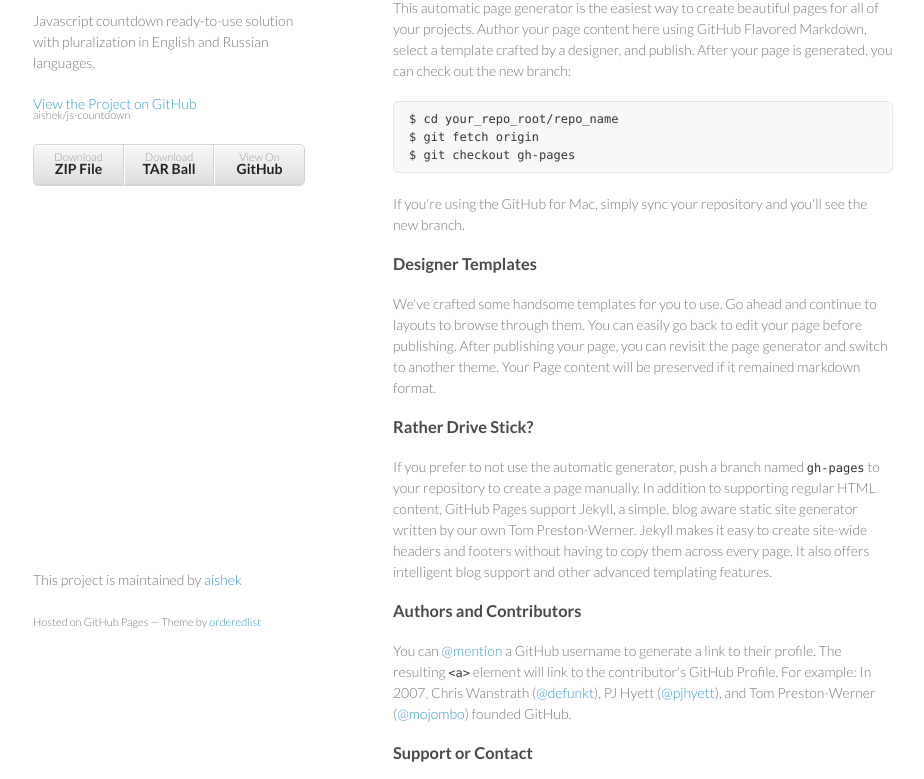
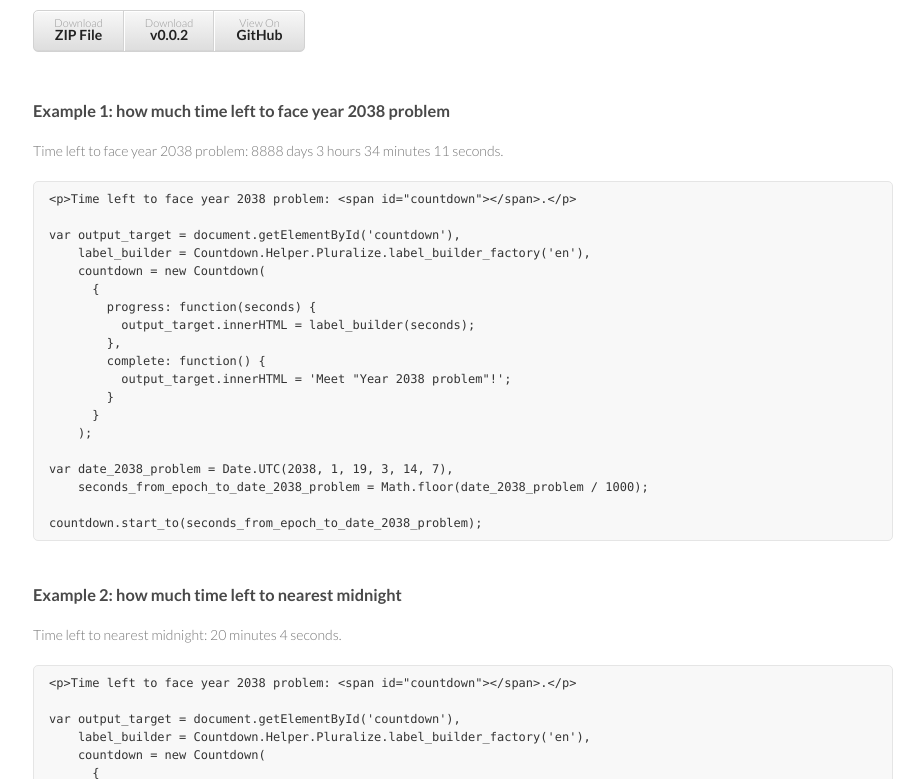
Before and after one commit to aishek/js-countdown, a plain HTML site: page index.html in a window 1280 px wide. Shown: the part 99-878 px from the top of the page, without its empty margins (177-1101 px from the left). Drawn offline with Linux system fonts and the light colour scheme.

Commit message:
updated examples

```diff
--- a/index.html
+++ b/index.html
@@ -3,7 +3,7 @@
   <head>
     <meta charset="utf-8">
     <meta http-equiv="X-UA-Compatible" content="chrome=1">
-    <title>Js-countdown by aishek</title>
+    <title>js-countdown – Javascript countdown ready-to-use solution with pluralization in English and Russian languages.</title>
 
     <link rel="stylesheet" href="stylesheets/styles.css">
     <link rel="stylesheet" href="stylesheets/pygment_trac.css">
@@ -11,54 +11,182 @@
     <!--[if lt IE 9]>
     <script src="//html5shiv.googlecode.com/svn/trunk/html5.js"></script>
     <![endif]-->
+
+    <script src="javascripts/countdown.js"></script>
   </head>
   <body>
     <div class="wrapper">
       <header>
-        <h1>Js-countdown</h1>
-        <p>Javascript countdown ready-to-use solution with pluralization in English and Russian languages.</p>
+        <h1>js-countdown</h1>
 
-        <p class="view"><a href="https://github.com/aishek/js-countdown">View the Project on GitHub <small>aishek/js-countdown</small></a></p>
-
-
-        <ul>
+        <ul style="margin-bottom: 50px;">
           <li><a href="https://github.com/aishek/js-countdown/zipball/master">Download <strong>ZIP File</strong></a></li>
-          <li><a href="https://github.com/aishek/js-countdown/tarball/master">Download <strong>TAR Ball</strong></a></li>
+          <li><a href="https://github.com/aishek/js-countdown/releases/tag/v0.0.2">Download <strong>v0.0.2</strong></a></li>
           <li><a href="https://github.com/aishek/js-countdown">View On <strong>GitHub</strong></a></li>
         </ul>
       </header>
       <section>
-        <h3>
-<a name="welcome-to-github-pages" class="anchor" href="#welcome-to-github-pages"><span class="octicon octicon-link"></span></a>Welcome to GitHub Pages.</h3>
+        <h3><a name="example-1" class="anchor" href="#example-1"><span class="octicon octicon-link"></span></a>Example 1: how much time left to face year 2038 problem</h3>
+        <p>Time left to face year 2038 problem: <span id="countdown"></span>.</p>
+<pre><code>&lt;p&gt;Time left to face year 2038 problem: &lt;span id="countdown"&gt;&lt;/span&gt;.&lt;/p&gt;
 
-<p>This automatic page generator is the easiest way to create beautiful pages for all of your projects. Author your page content here using GitHub Flavored Markdown, select a template crafted by a designer, and publish. After your page is generated, you can check out the new branch:</p>
+var output_target = document.getElementById('countdown'),
+    label_builder = Countdown.Helper.Pluralize.label_builder_factory('en'),
+    countdown = new Countdown(
+      {
+        progress: function(seconds) {
+          output_target.innerHTML = label_builder(seconds);
+        },
+        complete: function() {
+          output_target.innerHTML = 'Meet "Year 2038 problem"!';
+        }
+      }
+    );
 
-<pre><code>$ cd your_repo_root/repo_name
-$ git fetch origin
-$ git checkout gh-pages
+var date_2038_problem = Date.UTC(2038, 1, 19, 3, 14, 7),
+    seconds_from_epoch_to_date_2038_problem = Math.floor(date_2038_problem / 1000);
+
+countdown.start_to(seconds_from_epoch_to_date_2038_problem);
+</code></pre>
+        <script type="text/javascript">
+          var output_target = document.getElementById('countdown'),
+              label_builder = Countdown.Helper.Pluralize.label_builder_factory('en'),
+              countdown = new Countdown(
+                {
+                  progress: function(seconds) {
+                    output_target.innerHTML = label_builder(seconds);
+                  },
+                  complete: function() {
+                    output_target.innerHTML = 'Meet "Year 2038 problem"!';
+                  }
+                }
+              );
+
+          var date_2038_problem = Date.UTC(2038, 1, 19, 3, 14, 7),
+              seconds_from_epoch_to_date_2038_problem = Math.floor(date_2038_problem / 1000);
+
+          countdown.start_to(seconds_from_epoch_to_date_2038_problem);
+        </script>
+
+        <h3 style="margin-top: 45px;"><a name="example-2" class="anchor" href="#example-2"><span class="octicon octicon-link"></span></a>Example 2: how much time left to nearest midnight</h3>
+        <p>Time left to nearest midnight: <span id="to-midnight-countdown"></span>.</p>
+<pre><code>&lt;p&gt;Time left to face year 2038 problem: &lt;span id="countdown"&gt;&lt;/span&gt;.&lt;/p&gt;
+
+var output_target = document.getElementById('countdown'),
+    label_builder = Countdown.Helper.Pluralize.label_builder_factory('en'),
+    countdown = new Countdown(
+      {
+        progress: function(seconds) {
+          output_target.innerHTML = label_builder(seconds);
+        },
+        complete: function() {
+          output_target.innerHTML = 'Meet "Year 2038 problem"!';
+        }
+      }
+    );
+
+var date_2038_problem = Date.UTC(2038, 1, 19, 3, 14, 7),
+    seconds_from_epoch_to_date_2038_problem = Math.floor(date_2038_problem / 1000);
+
+countdown.start_to(seconds_from_epoch_to_date_2038_problem);
 </code></pre>
 
-<p>If you're using the GitHub for Mac, simply sync your repository and you'll see the new branch.</p>
+        <script type="text/javascript">
+          var midnight_output_target = document.getElementById('to-midnight-countdown'),
+              next_midnight_label_builder = Countdown.Helper.Pluralize.label_builder_factory('en'),
+              next_midnight_countdown = new Countdown(
+                {
+                  progress: function(seconds) {
+                    midnight_output_target.innerHTML = next_midnight_label_builder(seconds);
+                  },
+                  complete: function() {
+                    midnight_output_target.innerHTML = "It's midnight!";
+                  }
+                }
+              );
 
-<h3>
-<a name="designer-templates" class="anchor" href="#designer-templates"><span class="octicon octicon-link"></span></a>Designer Templates</h3>
+          var date = new Date();
+          date.setHours(24);
+          date.setMinutes(0);
+          date.setSeconds(0);
+          var seconds_from_epoch_to_next_midnight = Math.floor(date.getTime() / 1000);
 
-<p>We've crafted some handsome templates for you to use. Go ahead and continue to layouts to browse through them. You can easily go back to edit your page before publishing. After publishing your page, you can revisit the page generator and switch to another theme. Your Page content will be preserved if it remained markdown format.</p>
+          next_midnight_countdown.start_to(seconds_from_epoch_to_next_midnight);
+        </script>
 
-<h3>
-<a name="rather-drive-stick" class="anchor" href="#rather-drive-stick"><span class="octicon octicon-link"></span></a>Rather Drive Stick?</h3>
+        <h3 style="margin-top: 45px;"><a name="example-3" class="anchor" href="#example-3"><span class="octicon octicon-link"></span></a>Example 3: how much time do you spend on this page</h3>
+        <p>How much time do you spend on this page: <span id="spend-here-countdown"></span>.</p>
+<pre><code>&lt;p&gt;How much time do you spend on this page: &lt;span id="spend-here-countdown"&gt;&lt;/span&gt;.&lt;/p&gt;
 
-<p>If you prefer to not use the automatic generator, push a branch named <code>gh-pages</code> to your repository to create a page manually. In addition to supporting regular HTML content, GitHub Pages support Jekyll, a simple, blog aware static site generator written by our own Tom Preston-Werner. Jekyll makes it easy to create site-wide headers and footers without having to copy them across every page. It also offers intelligent blog support and other advanced templating features.</p>
+var spend_output_target = document.getElementById('spend-here-countdown'),
+    spend_label_builder = Countdown.Helper.Pluralize.label_builder_factory('en'),
+    spend_countdown = new Countdown(
+      {
+        progress: function(seconds) {
+          spend_output_target.innerHTML = spend_label_builder(seconds);
+        }
+      }
+    );
 
-<h3>
-<a name="authors-and-contributors" class="anchor" href="#authors-and-contributors"><span class="octicon octicon-link"></span></a>Authors and Contributors</h3>
+spend_countdown.start_from();
+</code></pre>
 
-<p>You can <a href="https://github.com/blog/821" class="user-mention">@mention</a> a GitHub username to generate a link to their profile. The resulting <code>&lt;a&gt;</code> element will link to the contributor's GitHub Profile. For example: In 2007, Chris Wanstrath (<a href="https://github.com/defunkt" class="user-mention">@defunkt</a>), PJ Hyett (<a href="https://github.com/pjhyett" class="user-mention">@pjhyett</a>), and Tom Preston-Werner (<a href="https://github.com/mojombo" class="user-mention">@mojombo</a>) founded GitHub.</p>
+        <script type="text/javascript">
+          var spend_output_target = document.getElementById('spend-here-countdown'),
+              spend_label_builder = Countdown.Helper.Pluralize.label_builder_factory('en'),
+              spend_countdown = new Countdown(
+                {
+                  progress: function(seconds) {
+                    spend_output_target.innerHTML = spend_label_builder(seconds);
+                  }
+                }
+              );
 
-<h3>
-<a name="support-or-contact" class="anchor" href="#support-or-contact"><span class="octicon octicon-link"></span></a>Support or Contact</h3>
+          spend_countdown.start_from();
+        </script>
 
-<p>Having trouble with Pages? Check out the documentation at <a href="http://help.github.com/pages">http://help.github.com/pages</a> or contact <a href="mailto:support@github.com">support@github.com</a> and we’ll help you sort it out.</p>
+        <h3 style="margin-top: 45px;"><a name="example-4" class="anchor" href="#example-4"><span class="octicon octicon-link"></span></a>Example 4: how much time has passed from nearest 9:00 a.m.</h3>
+        <p>How much time has passed from nearest 9:00 a.m.: <span id="morning-countdown"></span>.</p>
+<pre><code>&lt;p&gt;How much time has passed from nearest 9:00 a.m.: &lt;span id="morning-countdown"&gt;&lt;/span&gt;.&lt;/p&gt;
+
+var morning_output_target = document.getElementById('morning-countdown'),
+    morning_label_builder = Countdown.Helper.Pluralize.label_builder_factory('en'),
+    morning_countdown = new Countdown(
+      {
+        progress: function(seconds) {
+          morning_output_target.innerHTML = morning_label_builder(seconds);
+        }
+      }
+    );
+
+var date = new Date();
+date.setHours(9);
+date.setMinutes(0);
+date.setSeconds(0);
+var seconds_from_epoch_to_morning = Math.floor(date.getTime() / 1000);
+
+morning_countdown.start_from(seconds_from_epoch_to_morning);
+</code></pre>
+
+        <script type="text/javascript">
+          var morning_output_target = document.getElementById('morning-countdown'),
+              morning_label_builder = Countdown.Helper.Pluralize.label_builder_factory('en'),
+              morning_countdown = new Countdown(
+                {
+                  progress: function(seconds) {
+                    morning_output_target.innerHTML = morning_label_builder(seconds);
+                  }
+                }
+              );
+
+          var date = new Date();
+          date.setHours(9);
+          date.setMinutes(0);
+          date.setSeconds(0);
+          var seconds_from_epoch_to_morning = Math.floor(date.getTime() / 1000);
+
+          morning_countdown.start_from(seconds_from_epoch_to_morning);
+        </script>
       </section>
       <footer>
         <p>This project is maintained by <a href="https://github.com/aishek">aishek</a></p>
@@ -66,6 +194,5 @@
       </footer>
     </div>
     <script src="javascripts/scale.fix.js"></script>
-
   </body>
 </html>
--- /dev/null
+++ b/javascripts/countdown.js
@@ -0,0 +1,322 @@
+/** @preserve javascript Countdown v0.0.1
+ * (c) 2013, Alexandr Borisov.
+ * https://github.com/aishek/js-countdown
+ */
+
+ // feel free to change this name
+ var Countdown = (function(){
+/**
+ * Creates a Countdown instance
+ *
+ * @constructor
+ * @param {Object} options
+ * @param {Function} [options.progress] callback for each countdown tick, will call with seconds argument
+ * @param {Function} [options.complete] callback for countdown complete
+ */
+function Countdown(options){
+  this.handlers = this.init_handlers(options);
+  this.sign = null;
+};
+
+/**
+ * Starts countdown to point in future, specified is seconds from epoch
+ * ({@link http://en.wikipedia.org/wiki/Unix_time|Unix_time}). Seconds,
+ * which passes to progress callback, decremented in series. When
+ * seconds became 0, no progress callback called, but complete does,
+ * and countdown stops.
+ *
+ * @param {Number} seconds_form_unix_epoch_to_complete
+ */
+Countdown.prototype.start_to = function(seconds_form_unix_epoch_to_complete) {
+  if (typeof(seconds_form_unix_epoch_to_complete) !== 'number') {
+    throw new Error("must specify seconds_form_unix_epoch_to_complete for countdown.start_to()");
+  }
+
+  var current = seconds_form_unix_epoch_to_complete - this.seconds_from_unix_epoch_now();
+  this.start(current, -1, 0);
+};
+
+/**
+ * Starts countdown from fixed point, specified is seconds from epoch
+ * ({@link http://en.wikipedia.org/wiki/Unix_time|Unix_time}).
+ * Seconds, wich passes to progress callback, incremented in series,
+ * so complete callback never called.
+ *
+ * @param {Number} [seconds_from_unix_epoch_to_start_from=now]
+ */
+Countdown.prototype.start_from = function(seconds_from_unix_epoch_to_start_from) {
+  if (typeof(seconds_from_unix_epoch_to_start_from) !== 'number') {
+    seconds_from_unix_epoch_to_start_from = this.seconds_from_unix_epoch_now();
+  }
+
+  var current = this.seconds_from_unix_epoch_now() - seconds_from_unix_epoch_to_start_from;
+  this.start(current, 1, null);
+};
+
+/** @private */
+Countdown.prototype.init_handlers = function(options) {
+  if (!options) {
+    options = {};
+  }
+  var dummy_handler = function(){};
+
+  return {
+    progress: options.progress || dummy_handler,
+    complete: options.complete || dummy_handler
+  };
+};
+
+/** @private */
+Countdown.prototype.seconds_from_unix_epoch_now = function() {
+  var now_timestamp = (new Date()).getTime(),
+      result = Math.floor(now_timestamp / 1000);
+
+  return result;
+};
+
+/** @private */
+Countdown.prototype.start = function(current, sign, complete_at) {
+  this.set_current(current);
+  this.sign = sign;
+  this.complete_at = complete_at;
+
+  this.resume_ticking();
+};
+
+/** @private */
+Countdown.prototype.pause_ticking = function() {
+  clearInterval(this.interval_id);
+};
+
+/** @private */
+Countdown.prototype.resume_ticking = function() {
+  var _this = this;
+
+  this.interval_id = setInterval(
+    function() {
+      _this.tick();
+    },
+    1000
+  );
+};
+
+/** @private */
+Countdown.prototype.set_current = function(current) {
+  this.current = current;
+  this.handlers.progress(this.current);
+};
+
+/** @private */
+Countdown.prototype.tick = function() {
+  this.set_current(this.current + this.sign);
+
+  if ( this.current === this.complete_at ) {
+    this.handlers.complete();
+    this.reset();
+  }
+};
+
+/** @private */
+Countdown.prototype.reset = function(current) {
+  this.pause_ticking();
+  this.sign = null;
+};
+Countdown.Helper = {};
+/**
+ * Creates a Progress instance: container for days, hours, minutes, seconds calculated from passed seconds;
+ *
+ * @constructor
+ * @param {Number} seconds
+ */
+function Progress(seconds) {
+  this.value = seconds;
+};
+
+/**
+ * @returns {Number} seconds from seconds, passed to constructor, minus days, hours and minutes
+ */
+Progress.prototype.seconds = function() {
+  if (!this.calculated) {
+    this.calculated = this.calculate();
+  }
+
+  return this.calculated.seconds;
+};
+
+/**
+ * @returns {Number} minutes from seconds, passed to constructor, minus days and hours
+ */
+Progress.prototype.minutes = function() {
+  if (!this.calculated) {
+    this.calculated = this.calculate();
+  }
+
+  return this.calculated.minutes;
+};
+
+/**
+ * @returns {Number} hours from seconds, passed to constructor, minus days
+ */
+Progress.prototype.hours = function() {
+  if (!this.calculated) {
+    this.calculated = this.calculate();
+  }
+
+  return this.calculated.hours;
+};
+
+/**
+ * @returns {Number} days from seconds, passed to constructor
+ */
+Progress.prototype.days = function() {
+  if (!this.calculated) {
+    this.calculated = this.calculate();
+  }
+
+  return this.calculated.days;
+};
+
+/** @private */
+Progress.prototype.SECONDS_COUNTS = [86400, 3600, 60, 1];
+
+/** @private */
+Progress.prototype.calculate = function() {
+  var seconds_counts = this.SECONDS_COUNTS,
+      values = [],
+      remains = this.value,
+      current_seconds_count,
+      current_value;
+
+  for(var i = 0, l = seconds_counts.length; i < l; i++) {
+    current_seconds_count = seconds_counts[i];
+    current_value = Math.floor(remains / current_seconds_count);
+
+    values.push(current_value);
+
+    remains = remains - current_value * current_seconds_count;
+  };
+
+  return {
+    days: values[0],
+    hours: values[1],
+    minutes: values[2],
+    seconds: values[3]
+  };
+};
+
+Countdown.Helper.Progress = Progress;
+Countdown.Helper.Pluralize = {};
+function ru_pluralize(number, one, few, many, other) {
+  var _ref, _ref1, _ref2, _ref3;
+
+  if (other == null) {
+    other = few;
+  }
+  if ((number % 10) === 1 && number % 100 !== 11) {
+    return one;
+  } else {
+    if (((_ref = number % 10) === 2 || _ref === 3 || _ref === 4) && !((_ref1 = number % 100) === 12 || _ref1 === 13 || _ref1 === 14)) {
+      return few;
+    } else {
+      if ((number % 10) === 0 || ((_ref2 = number % 10) === 5 || _ref2 === 6 || _ref2 === 7 || _ref2 === 8 || _ref2 === 9) || ((_ref3 = number % 100) === 11 || _ref3 === 12 || _ref3 === 13 || _ref3 === 14)) {
+        return many;
+      } else {
+        return other;
+      }
+    }
+  }
+};
+
+var ru_pluralize_data = {
+  seconds: ['секунда', 'секунды', 'секунд', 'секунды'],
+  minutes: ['минута', 'минуты', 'минут', 'минуты'],
+  hours: ['час', 'часа', 'часов', 'часа'],
+  days: ['день', 'дня', 'дней', 'дня']
+};
+
+function ru_pluralize_args(number, key) {
+  var args = [number],
+      data = ru_pluralize_data[key];
+
+  for(var i = 0; i < 4; i++) {
+    args.push(data[i]);
+  }
+
+  return args;
+};
+
+Countdown.Helper.Pluralize.ru = {
+  seconds: function(number) {
+    var args = ru_pluralize_args(number, 'seconds');
+    return ru_pluralize.apply(this, args);
+  },
+  minutes: function(number) {
+    var args = ru_pluralize_args(number, 'minutes');
+    return ru_pluralize.apply(this, args);
+  },
+  hours: function(number) {
+    var args = ru_pluralize_args(number, 'hours');
+    return ru_pluralize.apply(this, args);
+  },
+  days: function(number) {
+    var args = ru_pluralize_args(number, 'days');
+    return ru_pluralize.apply(this, args);
+  }
+};
+function en_pluralize(number, singular) {
+  return (number === 1 ? singular : singular + 's');
+};
+
+Countdown.Helper.Pluralize.en = {
+  seconds: function(number) {
+    return en_pluralize(number, 'second');
+  },
+  minutes: function(number) {
+    return en_pluralize(number, 'minute');
+  },
+  hours: function(number) {
+    return en_pluralize(number, 'hour');
+  },
+  days: function(number) {
+    return en_pluralize(number, 'day');
+  }
+};
+/**
+ * Returns function, which returns label for days, hours, minutes and seconds in pluralized style
+ * for passed seconds (for example "1 day 2 hours 3 minutes 1 second") in specified language.
+ *
+ * @param {String} language language, wich use for pluralization of days, hours, minutes and seconds
+ * @returns {Function}
+ */
+Countdown.Helper.Pluralize.label_builder_factory = function(language) {
+  var language_base = Countdown.Helper.Pluralize[language];
+
+  return function(seconds) {
+    var progress = new Countdown.Helper.Progress(seconds),
+        label = [];
+
+    var days = progress.days();
+    if (days > 0) {
+      label.push(days + ' ' + language_base.days(days));
+    }
+
+    var hours = progress.hours();
+    if (hours > 0) {
+      label.push(hours + ' ' + language_base.hours(hours));
+    }
+
+    var minutes = progress.minutes();
+    if (minutes > 0) {
+      label.push(minutes + ' ' + language_base.minutes(minutes));
+    }
+
+    var seconds = progress.seconds();
+    label.push(seconds + ' ' + language_base.seconds(seconds));
+
+    label = label.join(' ');
+
+    return label;
+  };
+};
+  return Countdown;
+})();
--- a/stylesheets/styles.css
+++ b/stylesheets/styles.css
@@ -96,10 +96,10 @@
 }
 
 header {
-  width:270px;
+/*  width:270px;
   float:left;
   position:fixed;
-}
+*/}
 
 header ul {
   list-style:none;
@@ -160,9 +160,9 @@
 }
 
 section {
-  width:500px;
+/*  width:500px;
   float:right;
-  padding-bottom:50px;
+*/  padding-bottom:50px;
 }
 
 small {
@@ -177,10 +177,10 @@
 }
 
 footer {
-  width:270px;
+/*  width:270px;
   float:left;
   position:fixed;
-  bottom:50px;
+*/  bottom:50px;
 }
 
 @media print, screen and (max-width: 960px) {
```
Also changed, not shown: 1 other file.
